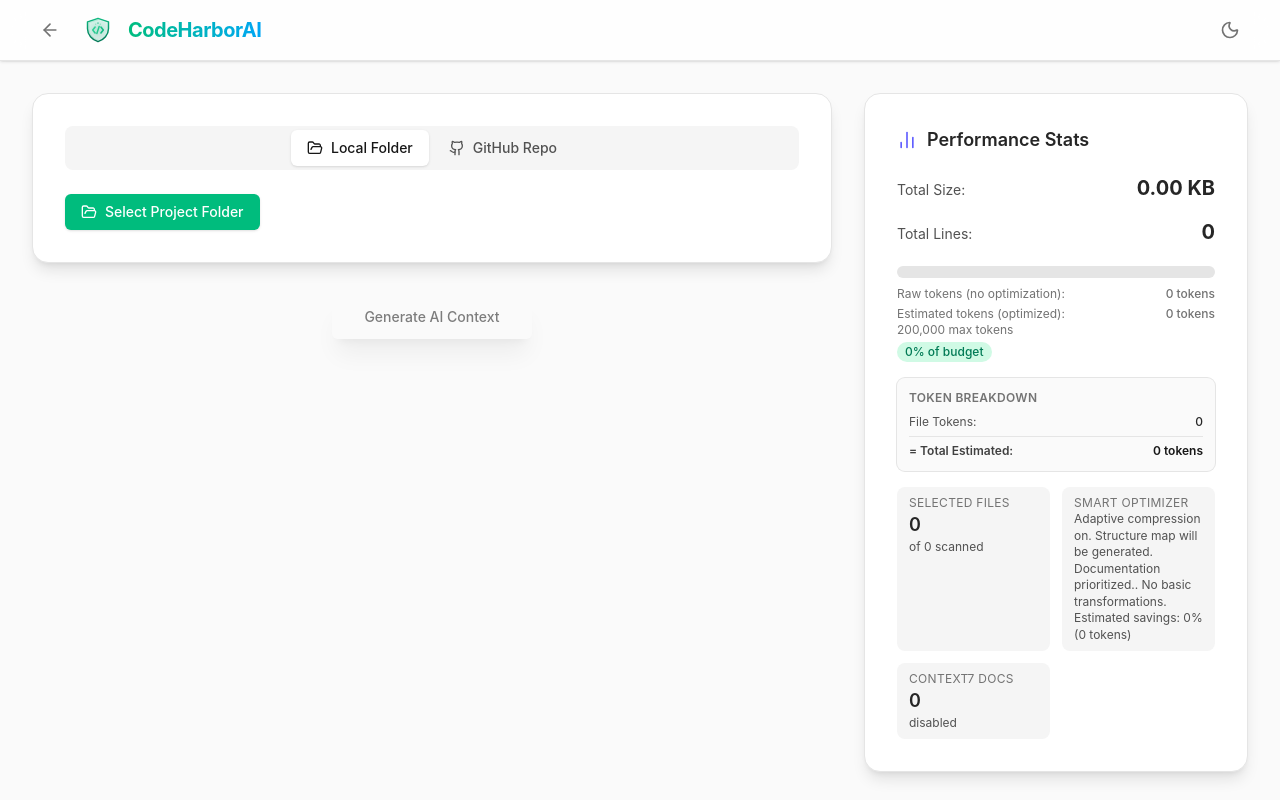
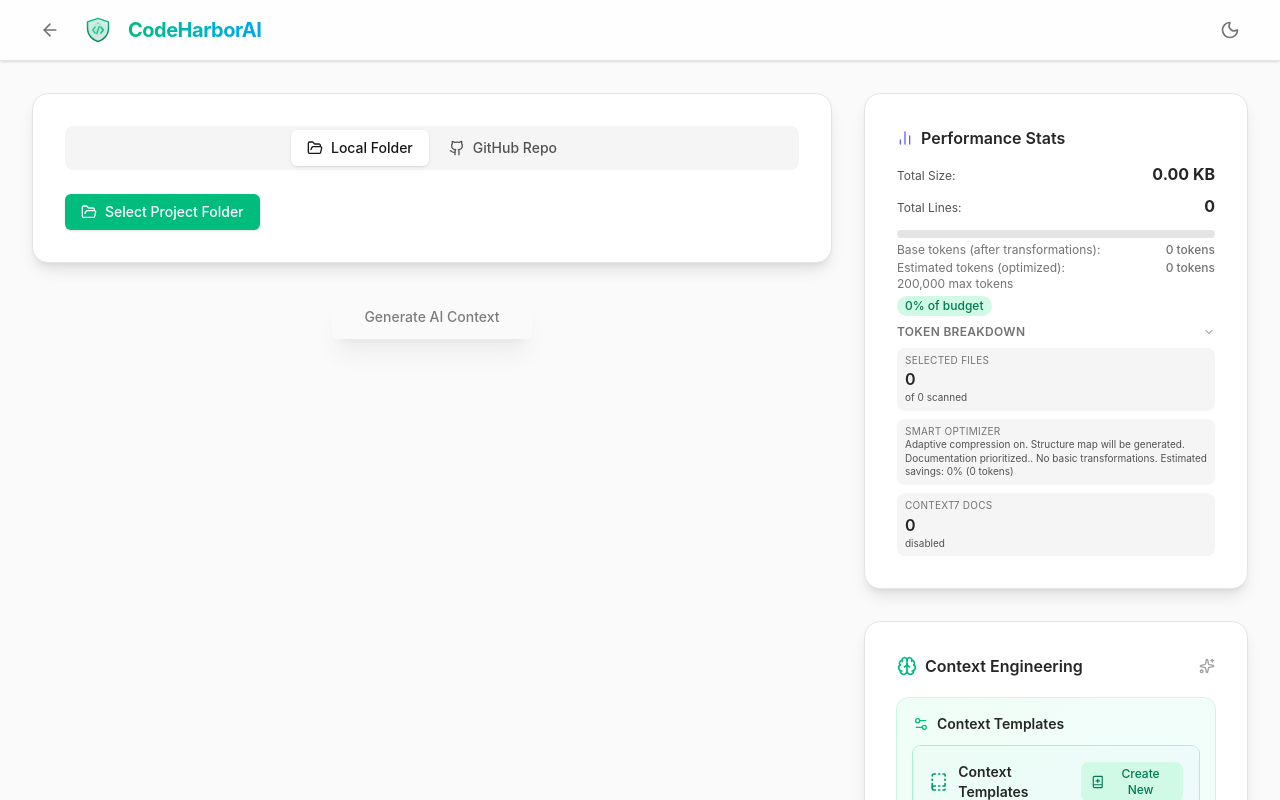
Before and after one commit to MontaCoder/CodeHarborAI, a React (Vite) app: page / in a window 1280 px wide. Both pictures are taken after a click on the button "Get Started Free". Shown: the top 800 px of the page. Built offline with nearby package versions, Linux system fonts and the light colour scheme.

Commit message:
ui: improve StatsPanel layout and add collapsible breakdown

```diff
--- a/src/components/StatsPanel.tsx
+++ b/src/components/StatsPanel.tsx
@@ -1,6 +1,13 @@
-import { AlertTriangle, BarChart2, CheckSquare, FileText } from 'lucide-react';
+import {
+  AlertTriangle,
+  BarChart2,
+  CheckSquare,
+  ChevronDown,
+  ChevronUp,
+  FileText,
+} from 'lucide-react';
 import type React from 'react';
-import { memo } from 'react';
+import { memo, useState } from 'react';
 import { useStatsMetrics } from '../hooks/useStatsMetrics';
 import type { Context7Doc } from '../services/context7Service';
 import type { GitHubFileEntry, LocalFileEntry } from '../types/files';
@@ -76,36 +83,38 @@ const StatsPanel: React.FC<StatsPanelProps> = memo(
       critical: 'bg-red-100 text-red-700 dark:bg-red-900/30 dark:text-red-300',
     };
 
+    const [showBreakdown, setShowBreakdown] = useState(false);
+
     return (
-      <div className="animate-fade-in space-y-5">
+      <div className="animate-fade-in space-y-3">
         <div className="flex items-center">
-          <BarChart2 className="w-5 h-5 mr-2.5 text-indigo-500 dark:text-indigo-400" />
-          <h2 className="text-lg font-semibold text-neutral-800 dark:text-neutral-100">
+          <BarChart2 className="w-4 h-4 mr-2 text-indigo-500 dark:text-indigo-400" />
+          <h2 className="text-base font-semibold text-neutral-800 dark:text-neutral-100">
             Performance Stats
           </h2>
         </div>
 
-        <div className="space-y-4">
+        <div className="space-y-2">
           <div className="flex justify-between items-baseline">
-            <span className="text-sm text-neutral-600 dark:text-neutral-400">
+            <span className="text-xs text-neutral-600 dark:text-neutral-400">
               Total Size:
             </span>
-            <span className="text-xl font-bold text-neutral-800 dark:text-neutral-100">
+            <span className="text-base font-bold text-neutral-800 dark:text-neutral-100">
               {metrics.sizeKB.toFixed(2)} KB
             </span>
           </div>
 
           <div className="flex justify-between items-baseline">
-            <span className="text-sm text-neutral-600 dark:text-neutral-400">
+            <span className="text-xs text-neutral-600 dark:text-neutral-400">
               Total Lines:
             </span>
-            <span className="text-xl font-bold text-neutral-800 dark:text-neutral-100">
+            <span className="text-base font-bold text-neutral-800 dark:text-neutral-100">
               {totalLines.toLocaleString()}
             </span>
           </div>
 
           <div className="pt-1">
-            <div className="w-full bg-neutral-200 dark:bg-neutral-700 rounded-full h-3 relative overflow-hidden">
+            <div className="w-full bg-neutral-200 dark:bg-neutral-700 rounded-full h-2 relative overflow-hidden">
               <div
                 className={`absolute top-0 left-0 h-full rounded-full transition-all duration-500 ease-out ${progressBarVariants[metrics.budgetStatus]}`}
                 style={{ width: `${metrics.percentOfBudget}%` }}
@@ -115,19 +124,32 @@ const StatsPanel: React.FC<StatsPanelProps> = memo(
                 aria-valuemax={100}
               ></div>
             </div>
-            <div className="mt-2 space-y-1 text-xs text-neutral-500 dark:text-neutral-400">
+            <div className="mt-1 space-y-0.5 text-xs text-neutral-500 dark:text-neutral-400">
               <div className="flex justify-between">
-                <span>Raw tokens (no optimization):</span>
-                <span className="font-medium">{metrics.rawTokens.toLocaleString()} tokens</span>
+                <span>Base tokens (after transformations):</span>
+                <span className="font-medium">
+                  {metrics.rawTokens.toLocaleString()} tokens
+                </span>
               </div>
               <div className="flex justify-between">
-                <span>Estimated tokens {smartOptions.enableSmartOptimization ? '(optimized)' : '(as-is)'}:</span>
-                <span className="font-medium">{metrics.estimatedTokens.toLocaleString()} tokens</span>
+                <span>
+                  Estimated tokens{' '}
+                  {smartOptions.enableSmartOptimization
+                    ? '(optimized)'
+                    : '(as-is)'}
+                  :
+                </span>
+                <span className="font-medium">
+                  {metrics.estimatedTokens.toLocaleString()} tokens
+                </span>
               </div>
               {metrics.tokenSavings > 0 && (
                 <div className="flex justify-between text-emerald-600 dark:text-emerald-400">
                   <span>Savings:</span>
-                  <span className="font-bold">{metrics.tokenSavings.toLocaleString()} tokens ({metrics.savingsPercent}%)</span>
+                  <span className="font-bold">
+                    {metrics.tokenSavings.toLocaleString()} tokens (
+                    {metrics.savingsPercent}%)
+                  </span>
                 </div>
               )}
             </div>
@@ -141,21 +163,35 @@ const StatsPanel: React.FC<StatsPanelProps> = memo(
             </div>
           </div>
 
-          {/* Token Breakdown Section */}
-          <div className="space-y-2 p-3 rounded-lg bg-neutral-50 dark:bg-neutral-800/40 ring-1 ring-neutral-200 dark:ring-neutral-700/50">
-            <p className="text-xs font-semibold uppercase tracking-wide text-neutral-500 dark:text-neutral-400">
-              Token Breakdown
-            </p>
-            <div className="space-y-1.5 text-xs">
+          {/* Token Breakdown Section - Collapsible */}
+          <div className="space-y-1">
+            <button
+              onClick={() => setShowBreakdown(!showBreakdown)}
+              className="flex items-center justify-between w-full text-xs font-semibold uppercase tracking-wide text-neutral-500 dark:text-neutral-400 hover:text-neutral-700 dark:hover:text-neutral-300 transition-colors"
+            >
+              <span>Token Breakdown</span>
+              {showBreakdown ? (
+                <ChevronUp className="w-3 h-3" />
+              ) : (
+                <ChevronDown className="w-3 h-3" />
+              )}
+            </button>
+            {showBreakdown && (
+              <div className="p-2 rounded-lg bg-neutral-50 dark:bg-neutral-800/40 ring-1 ring-neutral-200 dark:ring-neutral-700/50">
+                <div className="space-y-1 text-xs">
                   <div className="flex justify-between">
-                <span className="text-neutral-600 dark:text-neutral-400">File Tokens:</span>
+                    <span className="text-neutral-600 dark:text-neutral-400">
+                      File Tokens:
+                    </span>
                     <span className="font-medium text-neutral-800 dark:text-neutral-200">
                       {metrics.fileTokens.toLocaleString()}
                     </span>
                   </div>
                   {metrics.templateTokens > 0 && (
                     <div className="flex justify-between">
-                  <span className="text-neutral-600 dark:text-neutral-400">+ Template Tokens:</span>
+                      <span className="text-neutral-600 dark:text-neutral-400">
+                        + Template Tokens:
+                      </span>
                       <span className="font-medium text-blue-600 dark:text-blue-400">
                         {metrics.templateTokens.toLocaleString()}
                       </span>
@@ -163,7 +199,9 @@ const StatsPanel: React.FC<StatsPanelProps> = memo(
                   )}
                   {metrics.context7Tokens > 0 && (
                     <div className="flex justify-between">
-                  <span className="text-neutral-600 dark:text-neutral-400">+ Reference Docs:</span>
+                      <span className="text-neutral-600 dark:text-neutral-400">
+                        + Reference Docs:
+                      </span>
                       <span className="font-medium text-purple-600 dark:text-purple-400">
                         {metrics.context7Tokens.toLocaleString()}
                       </span>
@@ -171,15 +209,19 @@ const StatsPanel: React.FC<StatsPanelProps> = memo(
                   )}
                   {metrics.transformationSavings > 0 && (
                     <div className="flex justify-between">
-                  <span className="text-neutral-600 dark:text-neutral-400">- Transformations:</span>
+                      <span className="text-neutral-600 dark:text-neutral-400">
+                        - Transformations:
+                      </span>
                       <span className="font-medium text-emerald-600 dark:text-emerald-400">
                         -{metrics.transformationSavings.toLocaleString()}
                       </span>
                     </div>
                   )}
-              <div className="pt-1.5 border-t border-neutral-200 dark:border-neutral-700">
-                <div className="flex justify-between font-semibold">
-                  <span className="text-neutral-700 dark:text-neutral-300">= Total Estimated:</span>
+                  <div className="pt-1 border-t border-neutral-200 dark:border-neutral-700">
+                    <div className="flex justify-between font-semibold text-xs">
+                      <span className="text-neutral-700 dark:text-neutral-300">
+                        = Total Estimated:
+                      </span>
                       <span className="text-neutral-900 dark:text-neutral-100">
                         {metrics.estimatedTokens.toLocaleString()} tokens
                       </span>
@@ -187,108 +229,112 @@ const StatsPanel: React.FC<StatsPanelProps> = memo(
                   </div>
                 </div>
               </div>
+            )}
+          </div>
 
           {metrics.tokenSavings > 0 && (
             <div className="flex justify-between items-baseline">
-              <span className="text-sm text-neutral-600 dark:text-neutral-400">
+              <span className="text-xs text-neutral-600 dark:text-neutral-400">
                 Token Savings:
               </span>
-              <span className="text-lg font-bold text-emerald-600 dark:text-emerald-400">
-                {metrics.tokenSavings.toLocaleString()} tokens ({metrics.savingsPercent}%)
+              <span className="text-sm font-bold text-emerald-600 dark:text-emerald-400">
+                {metrics.tokenSavings.toLocaleString()} tokens (
+                {metrics.savingsPercent}%)
               </span>
             </div>
           )}
 
           {metrics.budgetStatus !== 'safe' && (
-            <div className="mt-2 flex items-start space-x-2.5 text-sm text-red-600 dark:text-red-400 p-3 rounded-md bg-red-50 dark:bg-red-900/20 border border-red-200 dark:border-red-500/30">
+            <div className="mt-1 flex items-start space-x-2 text-xs text-red-600 dark:text-red-400 p-2 rounded-md bg-red-50 dark:bg-red-900/20 border border-red-200 dark:border-red-500/30">
               <AlertTriangle className="w-4 h-4 flex-shrink-0 mt-0.5 text-red-500 dark:text-red-400" />
               <span className="leading-snug">{metrics.budgetMessage}</span>
             </div>
           )}
           {metrics.budgetStatus === 'safe' && totalSize > 0 && (
-            <div className="mt-2 flex items-start space-x-2.5 text-sm text-emerald-700 dark:text-emerald-300 p-3 rounded-md bg-emerald-50 dark:bg-emerald-900/20 border border-emerald-200 dark:border-emerald-500/30">
+            <div className="mt-1 flex items-start space-x-2 text-xs text-emerald-700 dark:text-emerald-300 p-2 rounded-md bg-emerald-50 dark:bg-emerald-900/20 border border-emerald-200 dark:border-emerald-500/30">
               <CheckSquare className="w-4 h-4 flex-shrink-0 mt-0.5 text-emerald-600 dark:text-emerald-400" />
               <span className="leading-snug">{metrics.budgetMessage}</span>
             </div>
           )}
 
-          <div className="grid grid-cols-2 gap-3 mt-4 text-sm text-neutral-600 dark:text-neutral-400">
-            <div className="rounded-lg bg-neutral-100 dark:bg-neutral-800/40 px-3 py-2">
-              <p className="text-xs uppercase tracking-wide text-neutral-500 dark:text-neutral-500">
+          <div className="flex flex-col gap-2 mt-2 text-xs text-neutral-600 dark:text-neutral-400">
+            <div className="rounded-lg bg-neutral-100 dark:bg-neutral-800/40 px-2 py-1.5">
+              <p className="text-[10px] uppercase tracking-wide text-neutral-500 dark:text-neutral-500">
                 Selected Files
               </p>
-              <p className="text-lg font-semibold text-neutral-800 dark:text-neutral-100">
+              <p className="text-base font-semibold text-neutral-800 dark:text-neutral-100">
                 {metrics.selectedCount}
               </p>
-              <p className="text-xs">of {metrics.totalCount} scanned</p>
+              <p className="text-[10px]">of {metrics.totalCount} scanned</p>
             </div>
-            <div className="rounded-lg bg-neutral-100 dark:bg-neutral-800/40 px-3 py-2">
-              <p className="text-xs uppercase tracking-wide text-neutral-500 dark:text-neutral-500">
+            <div className="rounded-lg bg-neutral-100 dark:bg-neutral-800/40 px-2 py-1.5">
+              <p className="text-[10px] uppercase tracking-wide text-neutral-500 dark:text-neutral-500">
                 Smart Optimizer
               </p>
-              <p className="text-xs text-neutral-600 dark:text-neutral-300 leading-snug">
+              <p className="text-[10px] text-neutral-600 dark:text-neutral-300 leading-snug">
                 {metrics.smartSummary}
               </p>
             </div>
-            <div className="rounded-lg bg-neutral-100 dark:bg-neutral-800/40 px-3 py-2">
-              <p className="text-xs uppercase tracking-wide text-neutral-500 dark:text-neutral-500">
+            <div className="rounded-lg bg-neutral-100 dark:bg-neutral-800/40 px-2 py-1.5">
+              <p className="text-[10px] uppercase tracking-wide text-neutral-500 dark:text-neutral-500">
                 Context7 Docs
               </p>
-              <p className="text-lg font-semibold text-neutral-800 dark:text-neutral-100">
+              <p className="text-base font-semibold text-neutral-800 dark:text-neutral-100">
                 {metrics.context7DocCount}
               </p>
-              <p className="text-xs">
+              <p className="text-[10px]">
                 {metrics.context7Included ? 'included' : 'disabled'}
               </p>
             </div>
             {metrics.templateTokens > 0 && (
-              <div className="rounded-lg bg-blue-50 dark:bg-blue-900/20 px-3 py-2 border border-blue-200 dark:border-blue-800">
-                <p className="text-xs uppercase tracking-wide text-blue-600 dark:text-blue-400">
+              <div className="rounded-lg bg-blue-50 dark:bg-blue-900/20 px-2 py-1.5 border border-blue-200 dark:border-blue-800">
+                <p className="text-[10px] uppercase tracking-wide text-blue-600 dark:text-blue-400">
                   Template Tokens
                 </p>
-                <p className="text-lg font-semibold text-blue-700 dark:text-blue-300">
+                <p className="text-base font-semibold text-blue-700 dark:text-blue-300">
                   {metrics.templateTokens.toLocaleString()}
                 </p>
-                <p className="text-xs text-blue-600 dark:text-blue-400">
+                <p className="text-[10px] text-blue-600 dark:text-blue-400">
                   system + task
                 </p>
               </div>
             )}
             {metrics.context7Tokens > 0 && (
-              <div className="rounded-lg bg-purple-50 dark:bg-purple-900/20 px-3 py-2 border border-purple-200 dark:border-purple-800">
-                <p className="text-xs uppercase tracking-wide text-purple-600 dark:text-purple-400">
+              <div className="rounded-lg bg-purple-50 dark:bg-purple-900/20 px-2 py-1.5 border border-purple-200 dark:border-purple-800">
+                <p className="text-[10px] uppercase tracking-wide text-purple-600 dark:text-purple-400">
                   Ref Docs Tokens
                 </p>
-                <p className="text-lg font-semibold text-purple-700 dark:text-purple-300">
+                <p className="text-base font-semibold text-purple-700 dark:text-purple-300">
                   {metrics.context7Tokens.toLocaleString()}
                 </p>
-                <p className="text-xs text-purple-600 dark:text-purple-400">
+                <p className="text-[10px] text-purple-600 dark:text-purple-400">
                   {metrics.context7DocCount} docs
                 </p>
               </div>
             )}
             {metrics.transformationSavings > 0 && (
-              <div className="rounded-lg bg-emerald-50 dark:bg-emerald-900/20 px-3 py-2 border border-emerald-200 dark:border-emerald-800">
-                <p className="text-xs uppercase tracking-wide text-emerald-600 dark:text-emerald-400">
+              <div className="rounded-lg bg-emerald-50 dark:bg-emerald-900/20 px-2 py-1.5 border border-emerald-200 dark:border-emerald-800">
+                <p className="text-[10px] uppercase tracking-wide text-emerald-600 dark:text-emerald-400">
                   Transform Saved
                 </p>
-                <p className="text-lg font-semibold text-emerald-600 dark:text-emerald-400">
+                <p className="text-base font-semibold text-emerald-600 dark:text-emerald-400">
                   {metrics.transformationSavings.toLocaleString()}
                 </p>
-                <p className="text-xs text-emerald-700 dark:text-emerald-300">
+                <p className="text-[10px] text-emerald-700 dark:text-emerald-300">
                   comments + minify
                 </p>
               </div>
             )}
-            {metrics.tokenSavings > 0 && metrics.transformationSavings === 0 && (
-              <div className="rounded-lg bg-emerald-50 dark:bg-emerald-900/20 px-3 py-2 border border-emerald-200 dark:border-emerald-800">
-                <p className="text-xs uppercase tracking-wide text-emerald-600 dark:text-emerald-400">
+            {metrics.tokenSavings > 0 &&
+              metrics.transformationSavings === 0 && (
+                <div className="rounded-lg bg-emerald-50 dark:bg-emerald-900/20 px-2 py-1.5 border border-emerald-200 dark:border-emerald-800">
+                  <p className="text-[10px] uppercase tracking-wide text-emerald-600 dark:text-emerald-400">
                     Token Savings
                   </p>
-                <p className="text-lg font-semibold text-emerald-600 dark:text-emerald-400">
+                  <p className="text-base font-semibold text-emerald-600 dark:text-emerald-400">
                     {metrics.savingsPercent}%
                   </p>
-                <p className="text-xs text-emerald-700 dark:text-emerald-300">
+                  <p className="text-[10px] text-emerald-700 dark:text-emerald-300">
                     {metrics.tokenSavings.toLocaleString()} tokens saved
                   </p>
                 </div>
@@ -304,19 +350,17 @@ const StatsPanel: React.FC<StatsPanelProps> = memo(
                 {metrics.topFiles.map((file) => (
                   <div
                     key={file.path}
-                    className="flex items-center justify-between rounded-md bg-white dark:bg-neutral-900 border border-neutral-200 dark:border-neutral-800 px-3 py-2 text-sm"
+                    className="flex flex-col rounded-md bg-white dark:bg-neutral-900 border border-neutral-200 dark:border-neutral-800 px-3 py-2 text-sm gap-1"
                   >
                     <div className="flex items-center space-x-2 min-w-0">
-                      <FileText className="w-4 h-4 text-neutral-400 dark:text-neutral-500" />
-                      <span className="truncate" title={file.path}>
+                      <FileText className="w-4 h-4 text-neutral-400 dark:text-neutral-500 flex-shrink-0" />
+                      <span className="truncate text-xs" title={file.path}>
                         {file.path}
                       </span>
                     </div>
-                    <div className="flex items-center space-x-3 text-xs">
+                    <div className="flex items-center space-x-2 text-[10px] text-neutral-500 dark:text-neutral-400 pl-6">
                       <span>{file.sizeKB.toFixed(1)} KB</span>
-                      <span className="text-neutral-400 dark:text-neutral-500">
-                        |
-                      </span>
+                      <span>·</span>
                       <span>{file.lines.toLocaleString()} lines</span>
                     </div>
                   </div>
```
Lines whose indentation alone changed are shown as unchanged.
